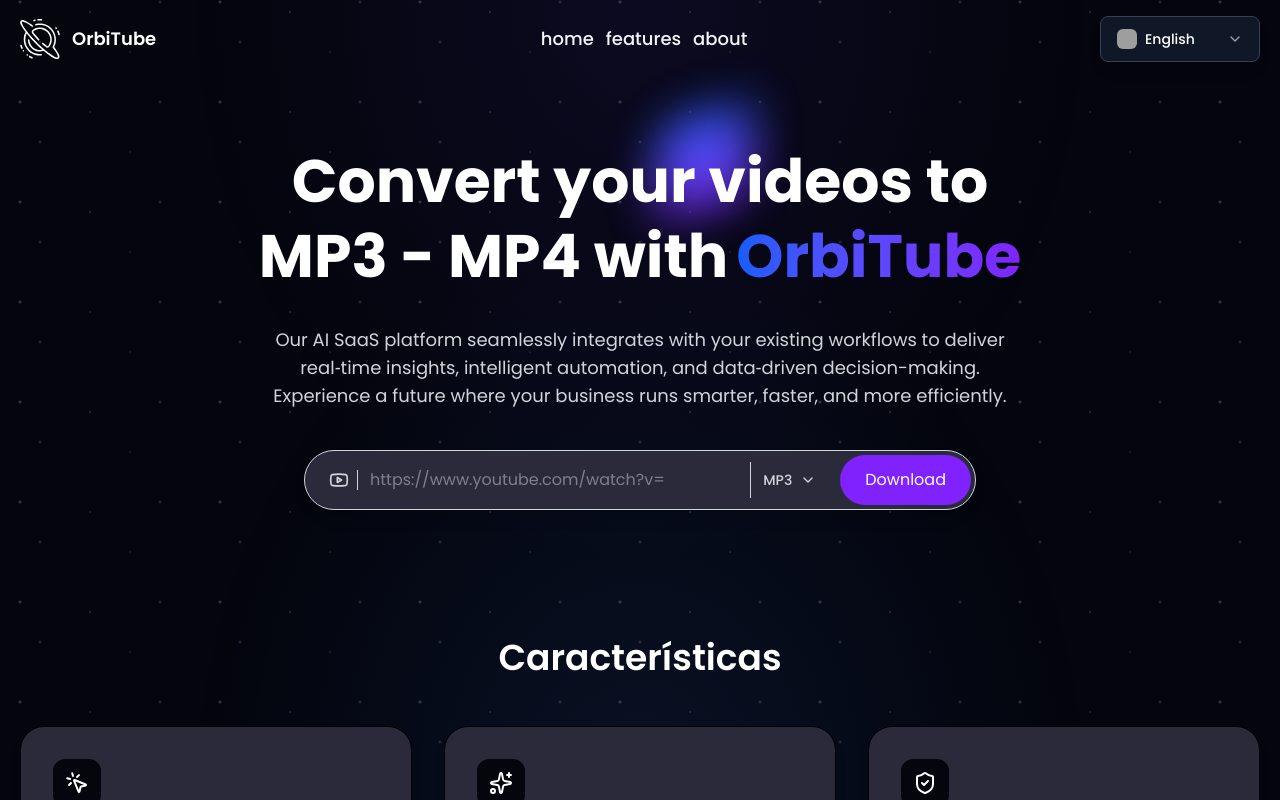
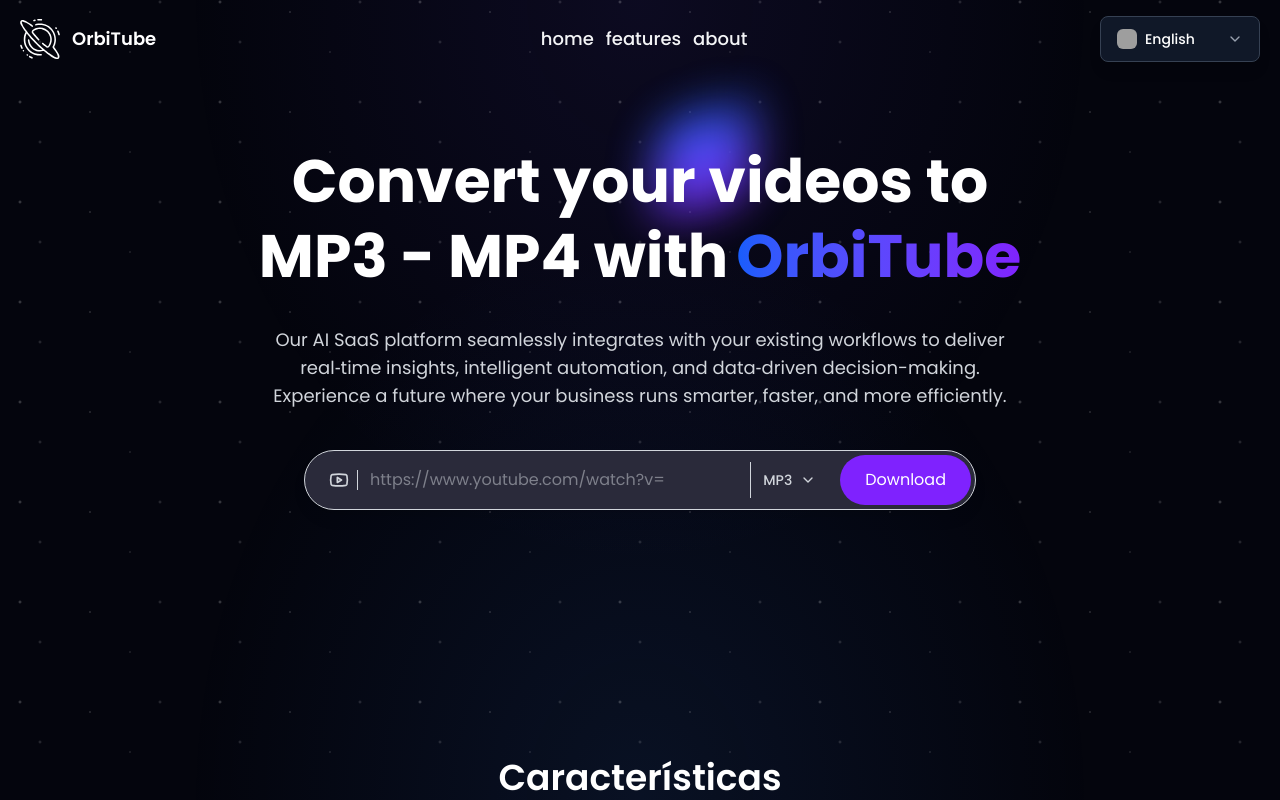
Before and after one commit to SntgRM/orbitube, a React (Vite) app in the folder client/: page / in a window 1280 px wide. Shown: the top 800 px of the page. Built offline with nearby package versions, Linux system fonts and the light colour scheme; grey boxes are pictures that could not be loaded.

Commit message:
REF - change in the title component to prevent the navbar from overlapping the title of each section

```diff
--- a/client/src/components/shared/Title.tsx
+++ b/client/src/components/shared/Title.tsx
@@ -4,7 +4,7 @@ interface TitleProps {
 
 export const Title = ({ children }: TitleProps) => {
   return (
-    <h1 className="text-heading-1 font-semibold text-2xl sm:text-3xl md:text-4xl">
+    <h1 className="text-heading-1 mt-30 font-semibold text-3xl sm:text-3xl md:text-4xl">
       {" "}
       {children}{" "}
     </h1>
```
